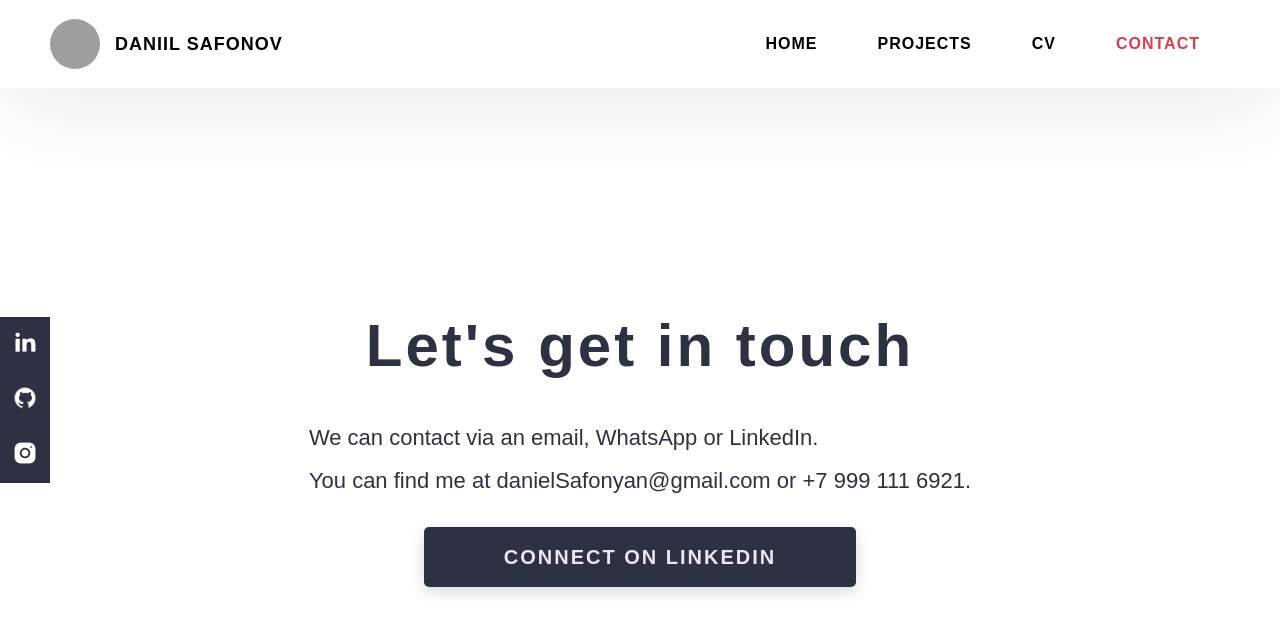
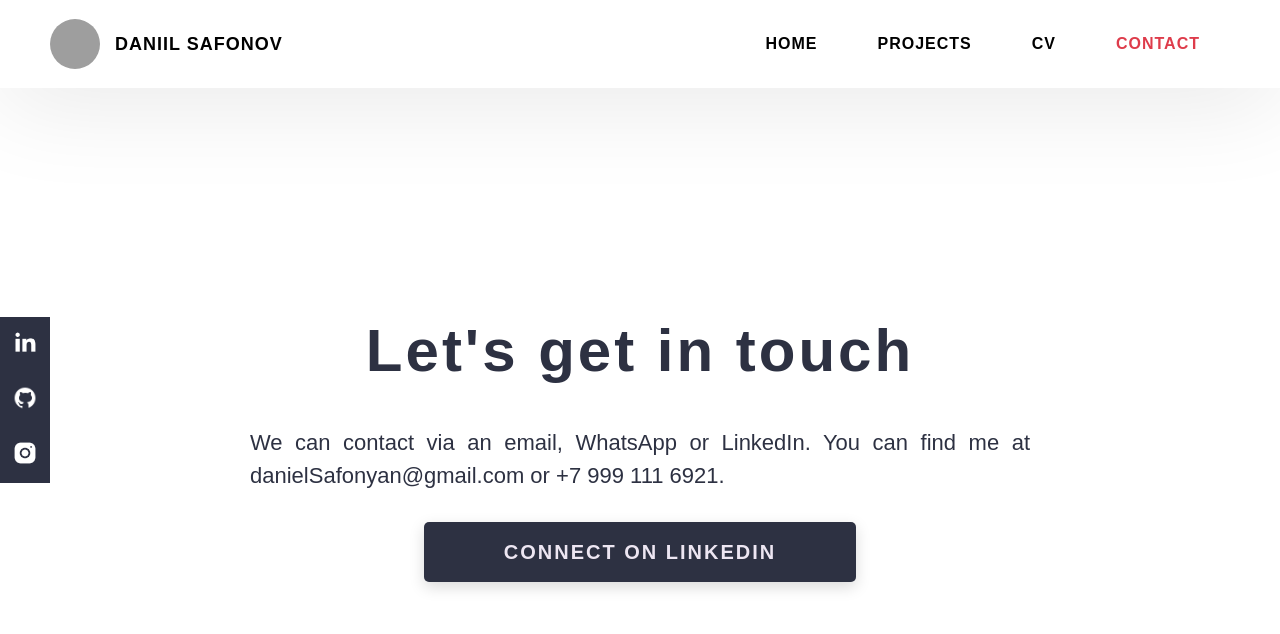
Before and after one commit to danielSafonyan/portfolio-website, a React (Vite) app: page /contact in a window 1280 px wide. Shown: the top 634 px of the page. Built offline with nearby package versions, Linux system fonts and the light colour scheme; grey boxes are pictures that could not be loaded.

Commit message:
chore: changed copy

```diff
--- a/src/Pages/Contact.jsx
+++ b/src/Pages/Contact.jsx
@@ -11,8 +11,6 @@ export default function Home() {
                 <div className="home-hero__info">
                 <p className="text-primary">
                     We can contact via an email, WhatsApp or LinkedIn.
-                </p>
-                <p className="text-primary">
                     You can find me at danielSafonyan@gmail.com or +7 999 111 6921.
                 </p>
                 </div>
```
